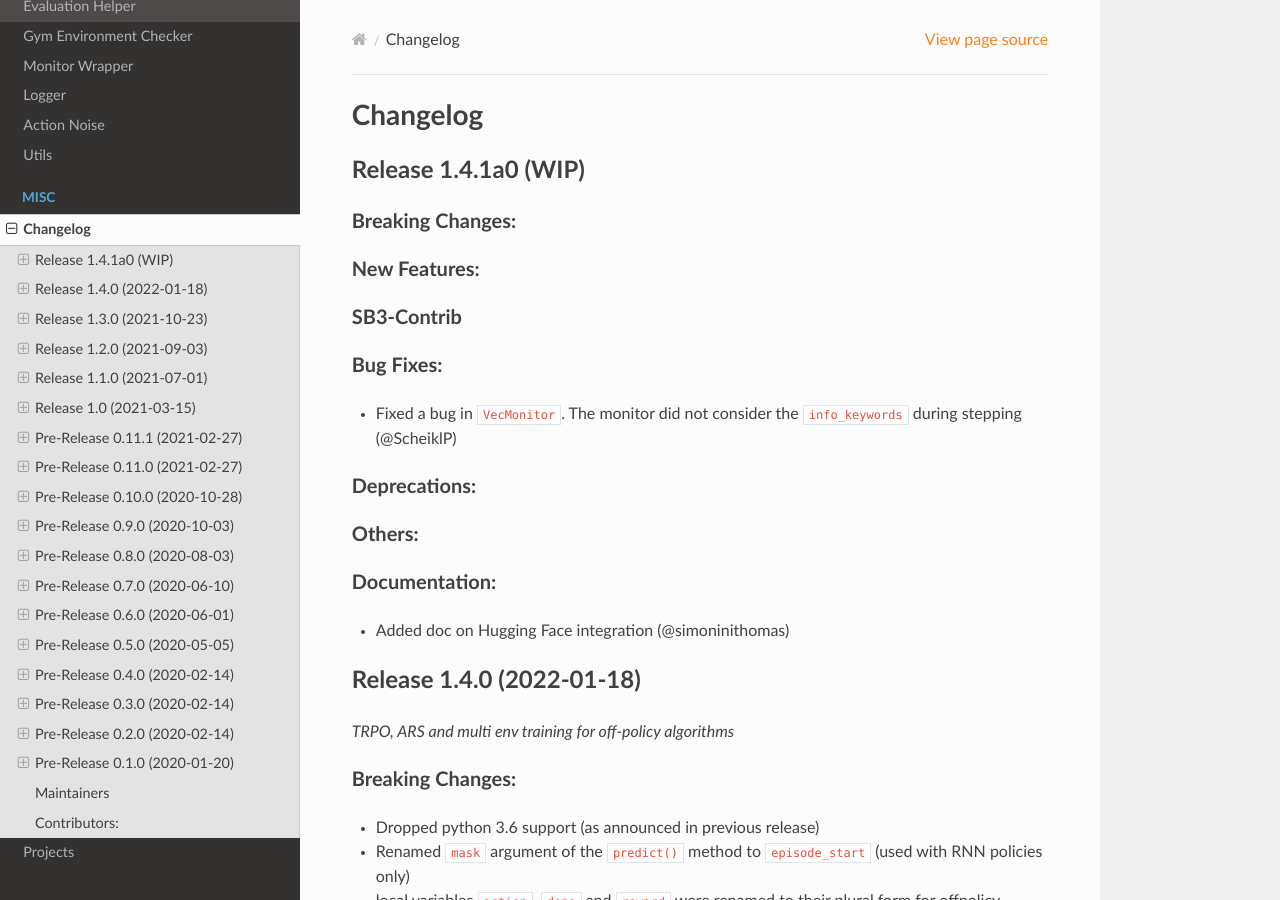
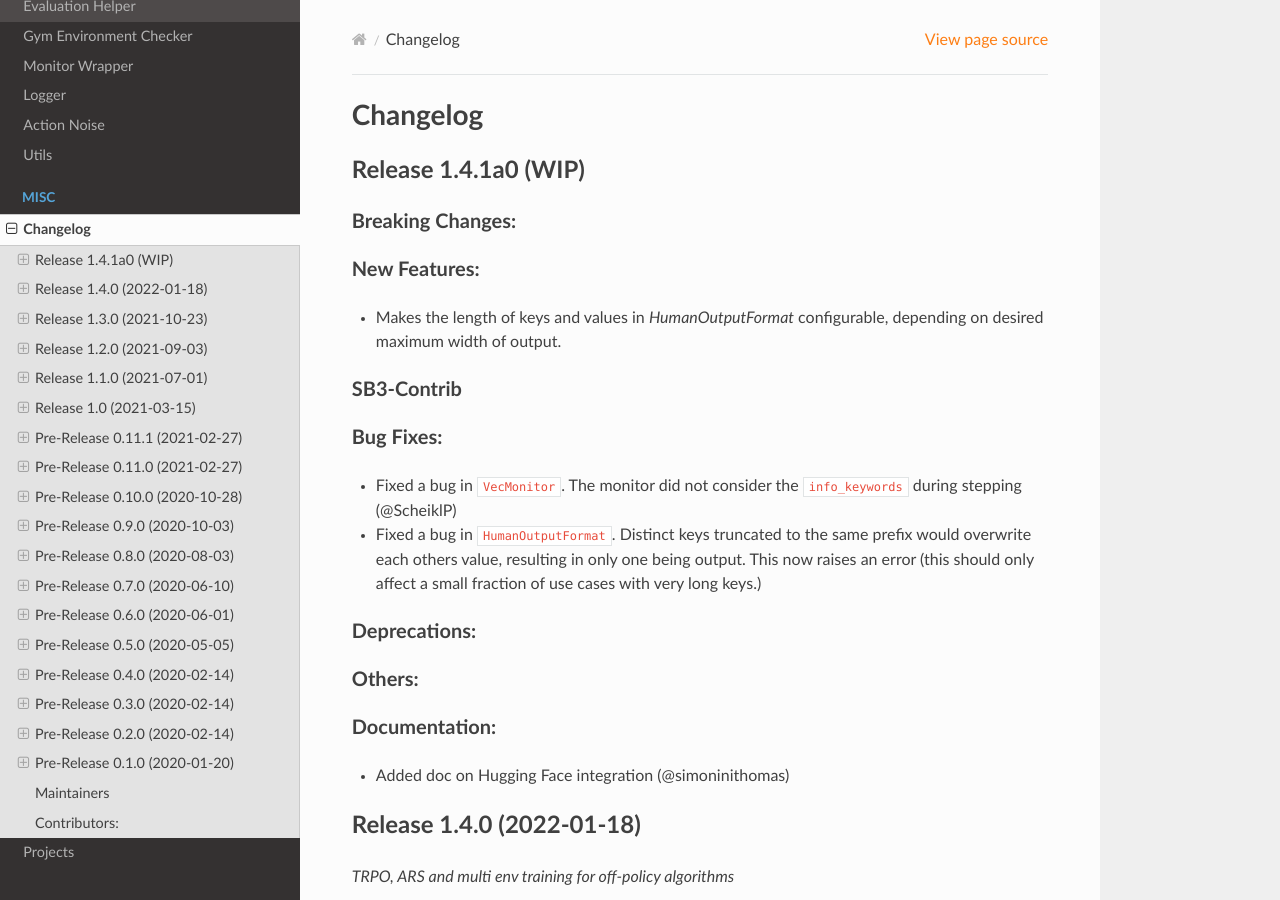
Before and after one commit to DLR-RM/stable-baselines3, a Sphinx documentation site: the page built from docs/misc/changelog.rst, in a window 1280 px wide and 900 px high. Built offline with Sphinx 7.4.7 and the Read the Docs theme 2.0.0, drawn with Linux system fonts in a browser that asks for light colours.

Commit message:
Updated changelog

```diff
--- a/docs/misc/changelog.rst
+++ b/docs/misc/changelog.rst
@@ -14,6 +14,8 @@ Breaking Changes:
 
 New Features:
 ^^^^^^^^^^^^^
+- Makes the length of keys and values in `HumanOutputFormat` configurable,
+  depending on desired maximum width of output.
 
 SB3-Contrib
 ^^^^^^^^^^^
@@ -21,6 +23,9 @@ SB3-Contrib
 Bug Fixes:
 ^^^^^^^^^^
 - Fixed a bug in ``VecMonitor``. The monitor did not consider the ``info_keywords`` during stepping (@ScheiklP)
+- Fixed a bug in ``HumanOutputFormat``. Distinct keys truncated to the same prefix would overwrite each others value,
+  resulting in only one being output. This now raises an error (this should only affect a small fraction of use cases
+  with very long keys.)
 
 Deprecations:
 ^^^^^^^^^^^^^
```
Also changed, not shown: 1 other file.
